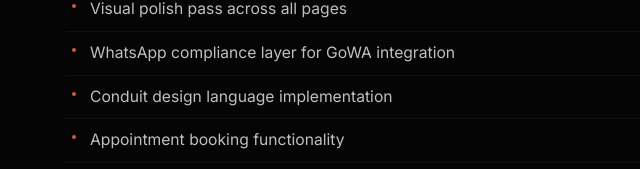
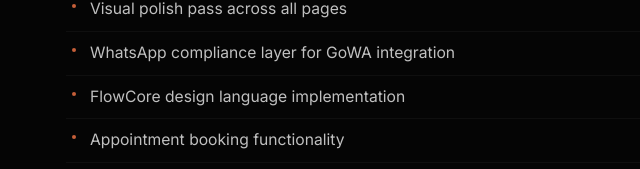
Before and after one commit to sanir321/flowcoreai, a Next.js app: page /changelog in a window 1280 px wide. Shown: the part 1632-1801 px from the top of the page, without its empty margins (188-828 px from the left). Built offline with nearby package versions, Linux system fonts and the light colour scheme; no server answers.

Commit message:
fix: replace old 'Conduit' branding with 'FlowCore'

```diff
--- a/src/app/changelog/page.tsx
+++ b/src/app/changelog/page.tsx
@@ -60,7 +60,7 @@
     items: [
       "Visual polish pass across all pages",
       "WhatsApp compliance layer for GoWA integration",
-      "Conduit design language implementation",
+      "FlowCore design language implementation",
       "Appointment booking functionality",
     ],
   },
--- a/src/components/contacts/contacts-table.tsx
+++ b/src/components/contacts/contacts-table.tsx
@@ -159,7 +159,7 @@
         </div>
       </div>
 
-      {/* Main Table - Conduit Minimalist */}
+      {/* Main Table - FlowCore Minimalist */}
       <div className="bg-white border border-gray-100 rounded-[2rem] overflow-hidden shadow-sm">
         <Table>
           <TableHeader className="bg-white border-b border-gray-100">
```
